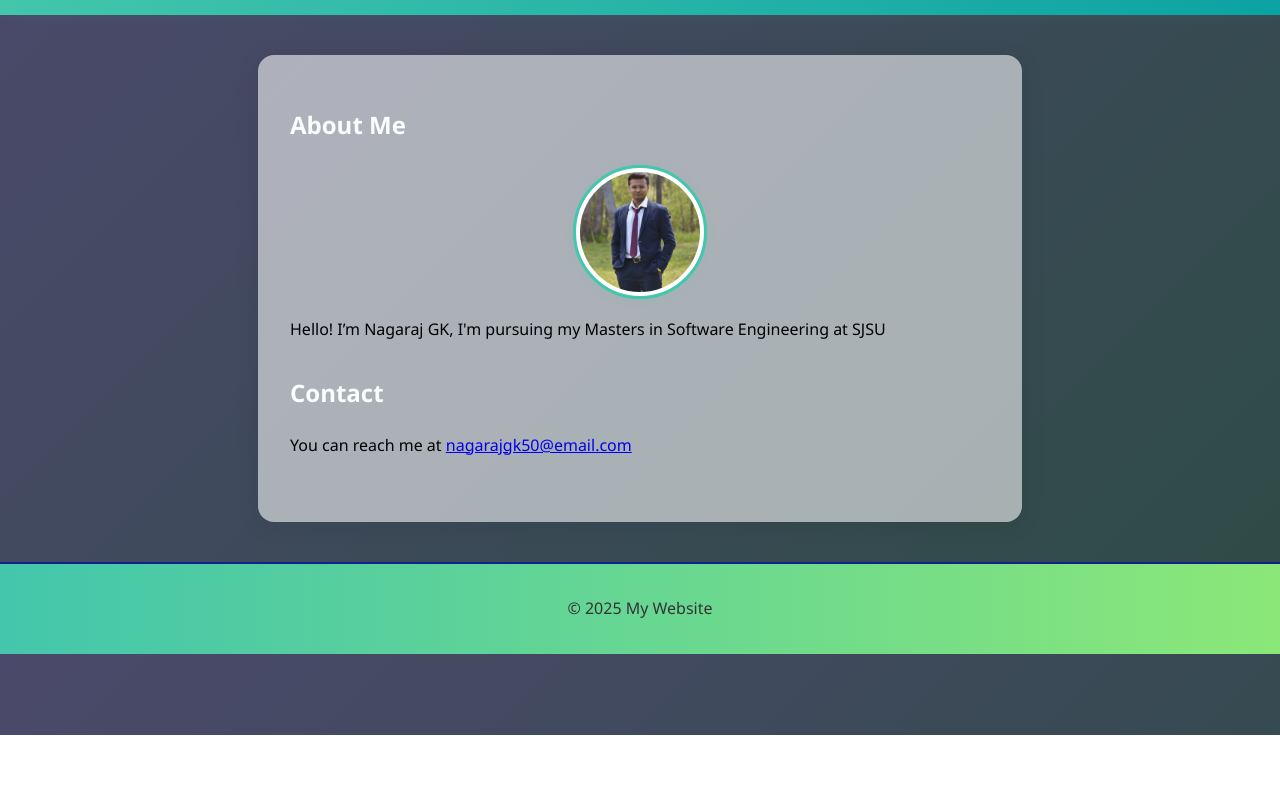
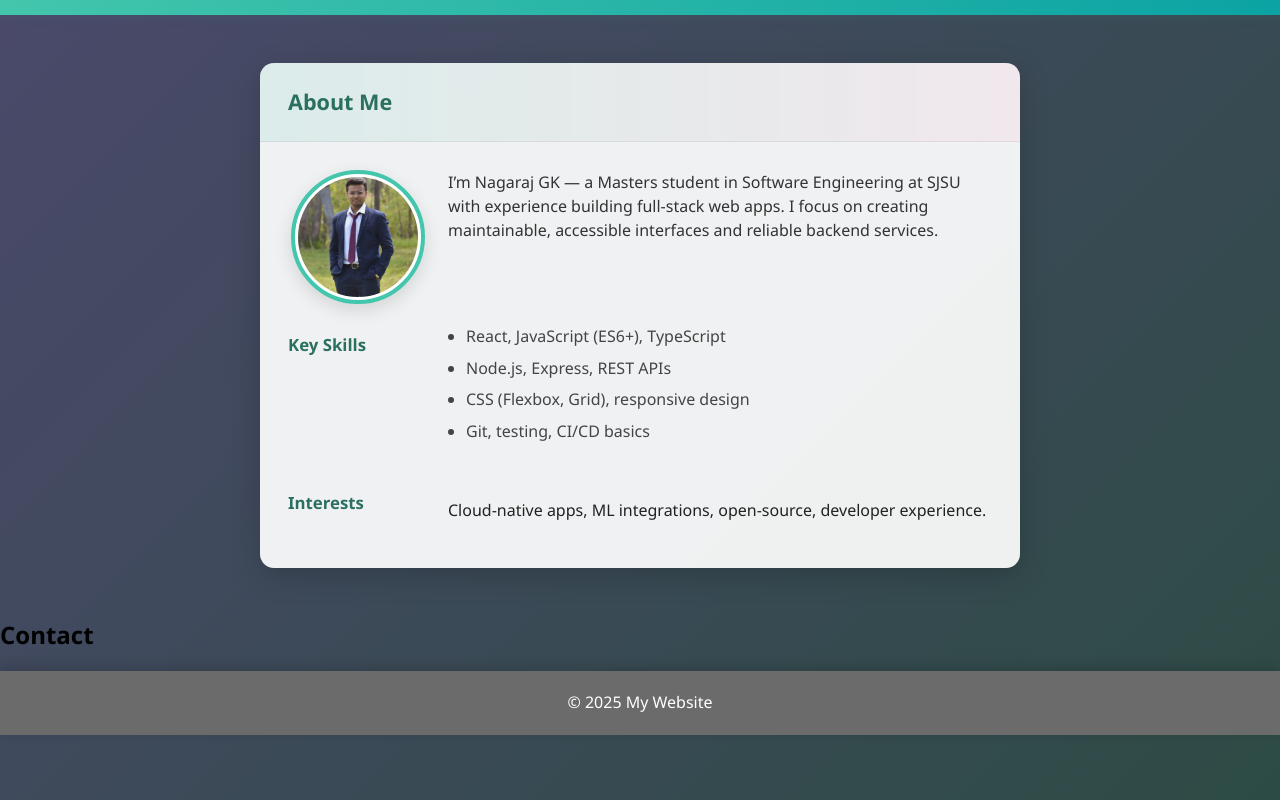
Before and after one commit to Nags-gk/my-website-repo, a website: page index.html in a window 1280 px wide. Shown: the part 65-865 px from the top of the page. Before the commit the page ends 800 px from the top, so only its background shows below. Drawn offline with Linux system fonts and the light colour scheme.

Commit message:
new updates

```diff
--- a/index.html
+++ b/index.html
@@ -23,11 +23,33 @@
 
   <main>
     <section id="about">
-      <h2>About Me</h2>
-      <div class="profile-pic-container">
-        <img src="mypicture.jpg" alt="Nagaraj GK" class="profile-pic">
+      <div class="about-card">
+        <div class="about-card-header">
+          <h2>About Me</h2>
+        </div>
+
+        <div class="about-card-body">
+          <div class="profile-pic-container">
+            <img src="mypicture.jpg" alt="Nagaraj GK" class="profile-pic">
+          </div>
+
+          <p class="summary">
+            I’m Nagaraj GK — a Masters student in Software Engineering at SJSU with experience building full‑stack web apps.
+            I focus on creating maintainable, accessible interfaces and reliable backend services.
+          </p>
+
+          <h3>Key Skills</h3>
+          <ul class="skills">
+            <li>React, JavaScript (ES6+), TypeScript</li>
+            <li>Node.js, Express, REST APIs</li>
+            <li>CSS (Flexbox, Grid), responsive design</li>
+            <li>Git, testing, CI/CD basics</li>
+          </ul>
+
+          <h3>Interests</h3>
+          <p class="interests">Cloud-native apps, ML integrations, open-source, developer experience.</p>
+        </div>
       </div>
-      <p>Hello! I’m Nagaraj GK, I'm pursuing my Masters in Software Engineering at SJSU</p>
     </section>
 
     <section id="contact">
--- a/style.css
+++ b/style.css
@@ -94,12 +94,42 @@ nav a:hover {
   border: none;
 }
 
-/* Profile image container and image styles */
+/* ABOUT CARD */
+.about-card {
+  max-width: 760px;
+  margin: 48px auto;
+  background: rgba(255,255,255,0.92);
+  border-radius: 14px;
+  box-shadow: 0 8px 30px rgba(0,0,0,0.18);
+  overflow: hidden;
+  color: #222;
+}
+
+.about-card-header {
+  padding: 22px 28px;
+  background: linear-gradient(90deg, rgba(67,198,172,0.12), rgba(255,126,179,0.08));
+  border-bottom: 1px solid rgba(0,0,0,0.06);
+}
+
+.about-card-header h2 {
+  margin: 0;
+  color: #2b6f61;
+  font-size: 1.35rem;
+}
+
+.about-card-body {
+  padding: 28px;
+  display: grid;
+  grid-template-columns: 140px 1fr;
+  gap: 20px;
+  align-items: start;
+}
+
+/* Profile image (small, professional) */
 .profile-pic-container {
   display: flex;
   justify-content: center;
-  align-items: center;
-  margin-bottom: 18px;
+  align-items: start;
 }
 
 .profile-pic {
@@ -107,35 +137,60 @@ nav a:hover {
   height: 120px;
   object-fit: cover;
   border-radius: 50%;
-  border: 3px solid #43c6ac;
-  box-shadow: 0 2px 8px rgba(67,198,172,0.15);
+  border: 4px solid #43c6ac;
+  box-shadow: 0 6px 18px rgba(0,0,0,0.12);
   background: #fff;
-  padding: 4px;
+  padding: 3px;
 }
 
-/* Sections */
-main {
-  max-width: 700px;
-  margin: 40px auto;
-  background: rgba(255, 255, 255, 0.568);
-  border-radius: 16px;
-  box-shadow: 0 4px 24px rgba(0,0,0,0.08);
-  padding: 32px;
+/* Text content inside card */
+.summary {
+  margin: 0 0 14px 0;
+  line-height: 1.5;
+  color: #333;
 }
 
-section {
-  margin-bottom: 2rem;
+.about-card-body h3 {
+  margin: 8px 0 8px 0;
+  color: #2b6f61;
+  font-size: 1.05rem;
 }
 
-section h2 {
-  color: #f9fffe;
+.skills {
+  margin: 0 0 12px 18px;
+  padding: 0;
+  color: #444;
 }
 
-/* Footer */
+.skills li {
+  margin-bottom: 6px;
+}
+
+/* Ensure card stacks on small screens */
+@media (max-width: 720px) {
+  .about-card-body {
+    grid-template-columns: 1fr;
+    text-align: center;
+  }
+  .about-card-body h3 { text-align: center; }
+  .profile-pic-container { margin-bottom: 12px; }
+}
+
+/* Reserve space so fixed footer doesn't cover content */
+main { padding-bottom: 84px; }
+
+/* FOOTER — fixed, grey */
 footer {
-  background: linear-gradient(90deg, #43c6ac 0%, #8be778 100%);
-  color: #333;
-  text-align: center;
-  padding: 16px 0;
-  border-top: 2px solid #0f228d;
+  position: fixed;
+  left: 0;
+  bottom: 0;
+  width: 100%;
+  height: 64px;
+  background: #6b6b6b; /* grey */
+  color: #ffffff;
+  display: flex;
+  align-items: center;
+  justify-content: center;
+  z-index: 9999;
+  box-shadow: 0 -4px 12px rgba(0,0,0,0.15);
 }
```
Also changed, not shown: mui.js (added, +54 -0 lines), package.json (added, +7 -0 lines), 1 other file.
